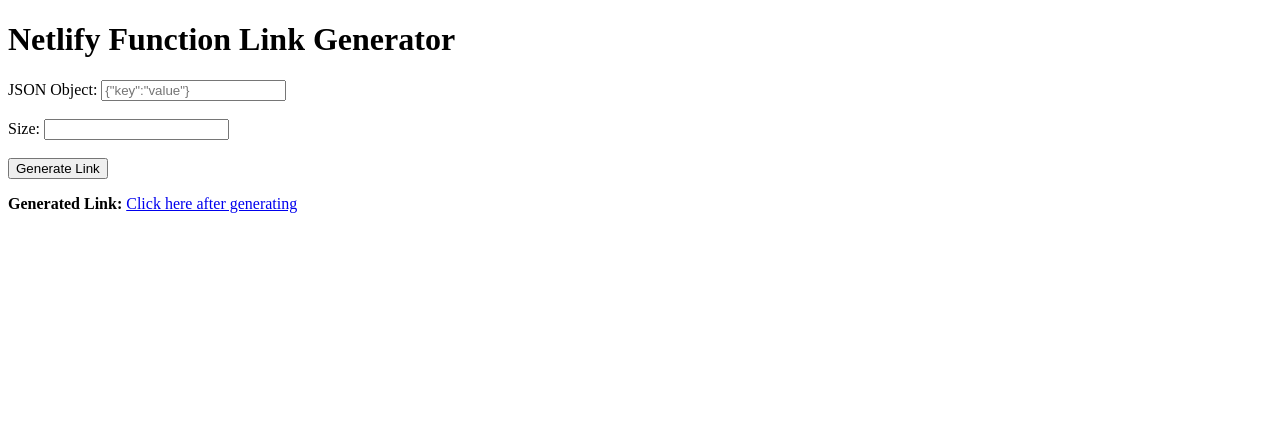
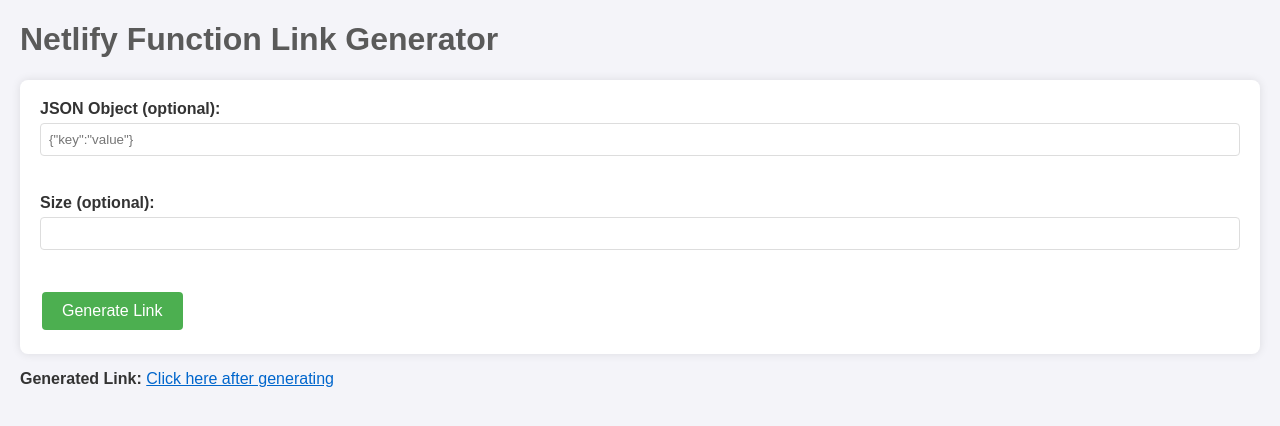
Before and after one commit to oreml/TemplateJson, a website: page index.html in a window 1280 px wide. Drawn offline with Linux system fonts and the light colour scheme.

Commit message:
add index.html

```diff
--- a/index.html
+++ b/index.html
@@ -4,15 +4,63 @@
     <meta charset="UTF-8">
     <meta name="viewport" content="width=device-width, initial-scale=1.0">
     <title>Dynamic Netlify Function Link Generator</title>
+    <style>
+        body {
+            font-family: Arial, sans-serif;
+            margin: 20px;
+            background-color: #f4f4f9;
+            color: #333;
+        }
+        h1 {
+            color: #5a5a5a;
+        }
+        form {
+            background-color: #ffffff;
+            padding: 20px;
+            border-radius: 8px;
+            box-shadow: 0 0 10px rgba(0, 0, 0, 0.1);
+        }
+        label {
+            font-weight: bold;
+        }
+        input[type="text"], input[type="number"] {
+            width: 100%;
+            padding: 8px;
+            margin-top: 5px;
+            margin-bottom: 20px;
+            border-radius: 4px;
+            border: 1px solid #ddd;
+            box-sizing: border-box;
+        }
+        button {
+            background-color: #4CAF50;
+            color: white;
+            border: none;
+            padding: 10px 20px;
+            text-align: center;
+            text-decoration: none;
+            display: inline-block;
+            font-size: 16px;
+            margin: 4px 2px;
+            cursor: pointer;
+            border-radius: 4px;
+        }
+        button:hover {
+            background-color: #45a049;
+        }
+        a {
+            color: #06c;
+        }
+    </style>
 </head>
 <body>
     <h1>Netlify Function Link Generator</h1>
     <form id="linkForm">
-        <label for="jsonData">JSON Object:</label>
-        <input type="text" id="jsonData" name="jsonData" placeholder='{"key":"value"}' required>
+        <label for="jsonData">JSON Object (optional):</label>
+        <input type="text" id="jsonData" name="jsonData" placeholder='{"key":"value"}'>
         <br><br>
-        <label for="size">Size:</label>
-        <input type="number" id="size" name="size" required>
+        <label for="size">Size (optional):</label>
+        <input type="number" id="size" name="size">
         <br><br>
         <button type="button" onclick="generateLink()">Generate Link</button>
     </form>
@@ -21,11 +69,19 @@
     <script>
         function generateLink() {
             var jsonData = document.getElementById('jsonData').value;
+            if (jsonData === "") {
+                jsonData = '{"key":"value"}'; // 使用預設 JSON 對象
+            }
             var size = document.getElementById('size').value;
             var baseUrl = 'https://master--tempjsonresponse.netlify.app/.netlify/functions/api-get';
             var encodedJsonData = encodeURIComponent(jsonData);
 
-            var fullUrl = `${baseUrl}?jsonData=${encodedJsonData}&size=${size}`;
+            var fullUrl = `${baseUrl}?jsonData=${encodedJsonData}`;
+
+            if (size) {
+                fullUrl += `&size=${size}`;
+            }
+
             document.getElementById('generatedLink').href = fullUrl;
             document.getElementById('generatedLink').innerHTML = fullUrl;
         }
```
